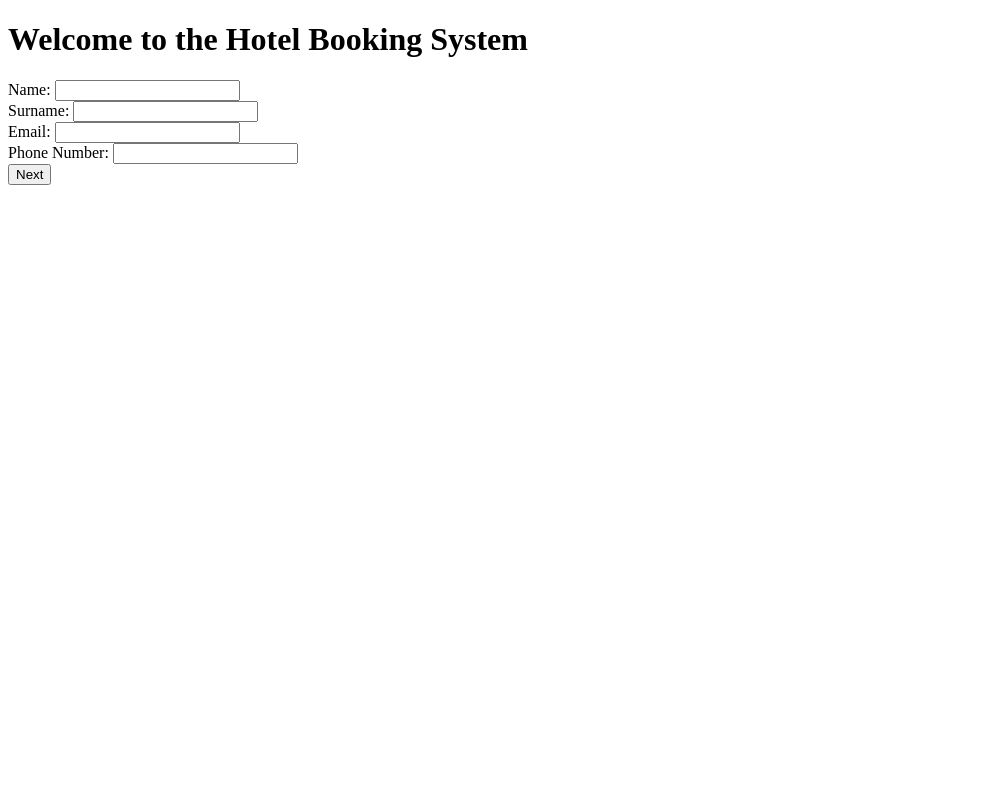
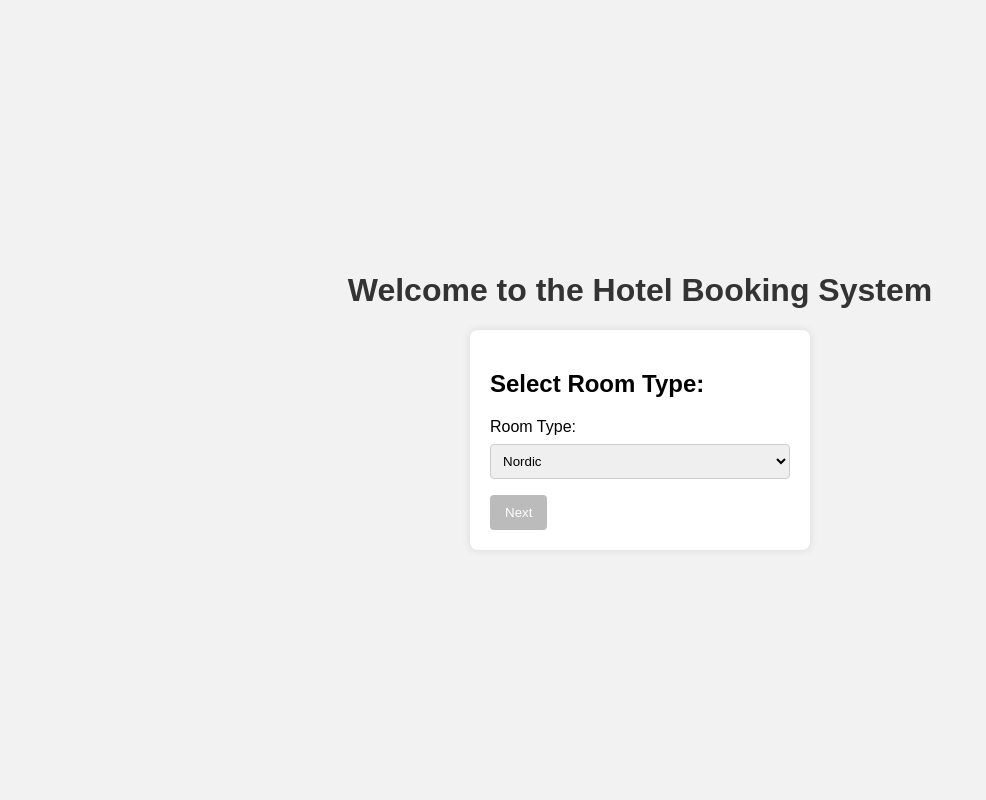
Before and after one commit to maefahluang-uni/99-project-chiangrungresort_g15, a Spring Boot app: page /RoomBooking.html in a window 1280 px wide. Shown: the whole page, without its empty margins (0-986 px from the left). Run offline with Spring Boot 4, Linux system fonts and the light colour scheme.

Commit message:
6531503013

```diff
--- a/src/main/resources/public/RoomBooking.html
+++ b/src/main/resources/public/RoomBooking.html
@@ -1,26 +1,124 @@
 <!DOCTYPE html>
-<html>
+<html lang="en">
 <head>
-    <title>Customer Information Form</title>
+    <meta charset="UTF-8">
+    <meta http-equiv="X-UA-Compatible" content="IE=edge">
+    <meta name="viewport" content="width=device-width, initial-scale=1.0">
+    <title>Hotel Booking System</title>
     <style>
+
+        body {
+            font-family: 'Arial', sans-serif;
+            background-color: #f2f2f2;
+            margin: 0;
+            padding: 0;
+            display: flex;
+            flex-direction: column;
+            align-items: center;
+            justify-content: center;
+            height: 100vh;
+        }
+
+        h1 {
+            color: #333;
+        }
+
+        form {
+            background-color: #fff;
+            padding: 20px;
+            border-radius: 8px;
+            box-shadow: 0 0 10px rgba(0, 0, 0, 0.1);
+            width: 300px;
+        }
+
         .form-step {
             display: none;
         }
+
         .form-step.active {
             display: block;
         }
+
+        label {
+            display: block;
+            margin-bottom: 8px;
+        }
+
+        input, select {
+            width: 100%;
+            padding: 8px;
+            margin-bottom: 16px;
+            box-sizing: border-box;
+            border: 1px solid #ccc;
+            border-radius: 4px;
+        }
+
+        button {
+            background-color: #4caf50;
+            color: #fff;
+            padding: 10px 15px;
+            border: none;
+            border-radius: 4px;
+            cursor: pointer;
+        }
+
+        button:hover {
+            background-color: #45a049;
+        }
+
+        input[type="submit"] {
+            background-color: #3498db;
+        }
+
+        input[type="submit"]:hover {
+            background-color: #2980b9;
+        }
+
+        button[type="button"] {
+            background-color: #bbb;
+        }
+
+        button[type="button"]:hover {
+            background-color: #999;
+        }
+    </style>
     </style>
 </head>
 <body>
+
     <h1>Welcome to the Hotel Booking System</h1>
 
-    <form action="process_customer_info.php" method="post" onsubmit="return validateForm()">
+    <form action="/submit" method="post" onsubmit="return validateForm()">
         <div class="form-step active" id="step1">
+            <h2>Select Room Type:</h2>
+
+            <label for="roomType">Room Type:</label>
+            <select id="roomType" name="roomType" onchange="handleRoomTypeChange()">
+                <option value="nordic">Nordic</option>
+                <option value="floating">Floating Room</option>
+            </select>
+
+            <div id="floatingOptions" style="display: none;">
+                <label for="floatingType">Floating Room Type:</label>
+                <select id="floatingType" name="floatingType">
+                    <option value="liuLuLom">Liu Lu Lom</option>
+                    <option value="sriTrang">Sri Trang</option>
+                    <option value="kraDingNangFah">Kra Ding Nang Fah</option>
+                </select>
+            </div>
+
+            <br>
+            <button type="button" onclick="nextStep(1)">Next</button>
+        </div>
+
+        <div class="form-step" id="step2">
+            <h2>Customer Information:</h2>
+
             <label for="name">Name:</label>
             <input type="text" id="name" name="name" required><br>
 
             <label for="surname">Surname:</label>
-            <input type="text" id="surname" name "surname" required><br>
+            <input type="text" id="surname" name="surname" required><br>
 
             <label for="email">Email:</label>
             <input type="email" id="email" name="email" required><br>
@@ -28,23 +126,20 @@
             <label for="phone">Phone Number:</label>
             <input type="tel" id="phone" name="phone" required><br>
 
-            <button type="button" onclick="nextStep(1)">Next</button>
-        </div>
+            <label for="checkInDate">Check-in Date:</label>
+            <input type="date" id="checkInDate" name="checkInDate" required><br>
 
-        <div class="form-step" id="step2">
-            <label for="checkInDate">Check-in Date (YYYY-MM-DD):</label>
-            <input type="text" id="checkInDate" name="checkInDate" required><br>
+            <label for="checkOutDate">Check-out Date:</label>
+            <input type="date" id="checkOutDate" name="checkOutDate" required><br>
 
-            <label for="checkOutDate">Check-out Date (YYYY-MM-DD):</label>
-            <input type="text" id="checkOutDate" name="checkOutDate" required><br>
 
             <label for="numGuests">Number of Guests:</label>
-            <input type="number" id="numGuests" name="numGuests" required><br>
+            <input type="number" id="numGuests" name="numGuests" required min="1"><br>
+
 
             <button type="button" onclick="prevStep(1)">Back</button>
-            <button type="button" onclick="nextStep(2)">Next</button>
+            <input type="submit" value="Submit">
         </div>
-
     </form>
 
     <script>
@@ -93,6 +188,18 @@
             }
             return true;
         }
+
+        function handleRoomTypeChange() {
+            var roomType = document.getElementById('roomType').value;
+            var floatingOptions = document.getElementById('floatingOptions');
+
+            if (roomType === 'floating') {
+                floatingOptions.style.display = 'block';
+            } else {
+                floatingOptions.style.display = 'none';
+            }
+        }
     </script>
+
 </body>
 </html>
```
Also changed, not shown: src/main/java/th/mfu/App.java (+13 -0 lines).
